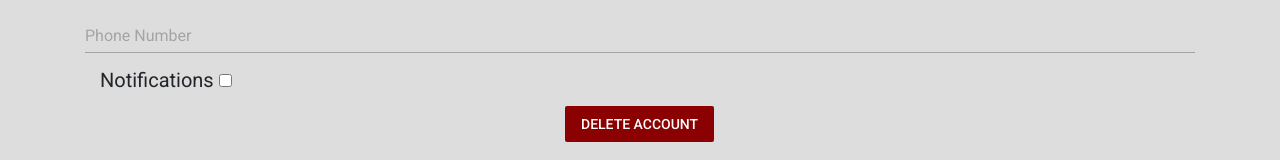
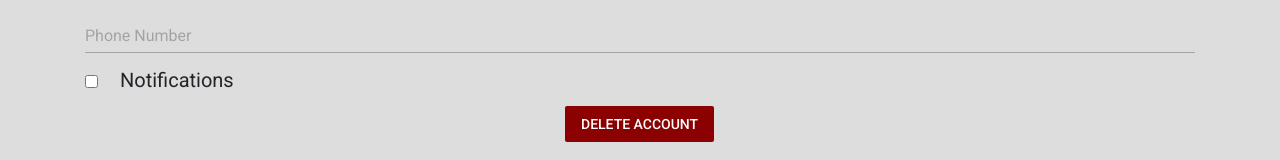
Before and after one commit to AndKosikowski/Subscription-Tracker, a plain HTML site: page public/account.html in a window 1280 px wide. Shown: the part 236-396 px from the top of the page. Drawn offline with Linux system fonts and the light colour scheme; some packages are replaced by stand-ins of ours.

Commit message:
checkbox quick fix

```diff
--- a/public/account.html
+++ b/public/account.html
@@ -29,11 +29,9 @@
       <label for="accountPhone" class="bmd-label-floating">Phone Number</label>
       <input type="phone" class="form-control" id="accountPhone">
     </div>
-    <div class="form-group">
-      <label class="container" for="notifications">Notifications
-        <input type="checkbox" name="notifications">
-        <!-- <span class="checkmark"></span> -->
-      </label>
+    <div class="form-group form-check">
+      <input class="form-check-input" type="checkbox" name="notifications">
+      <label class="container" for="notifications">Notifications</label>
     </div>
     <!-- Button trigger modal -->
     <button type="button" id="deleteAccount"class="btn" data-toggle="modal" data-target="#exampleModal">Delete Account</button>
```
